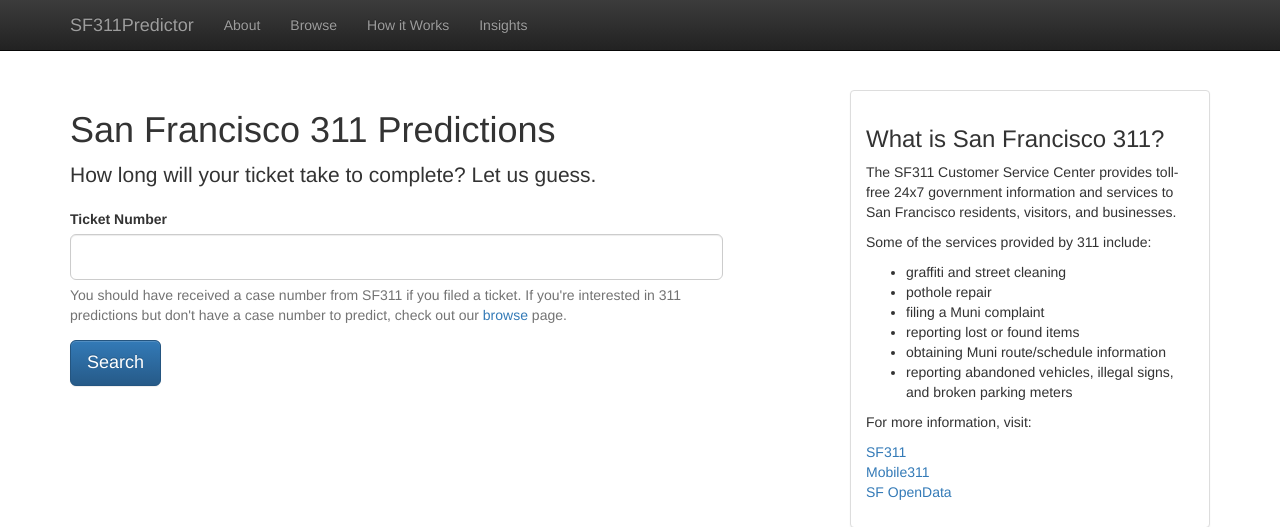
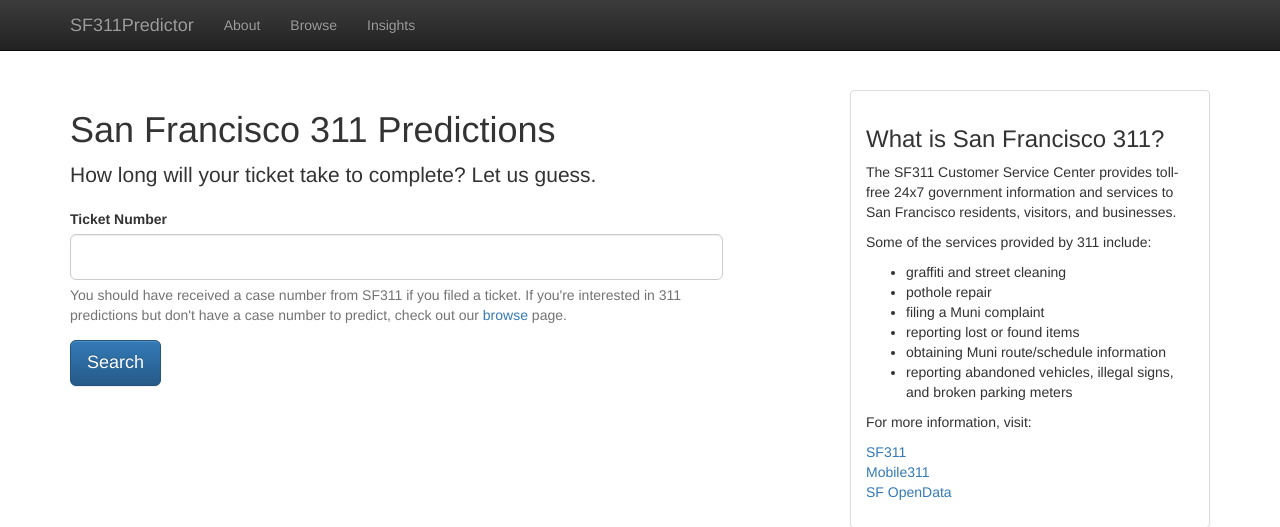
Before and after one commit to pwgerman/311, a Flask app: page / in a window 1280 px wide. Shown: the top 527 px of the page. Run offline with Flask 2, Linux system fonts and the light colour scheme; some libraries are stand-ins or nearby versions.

Commit message:
Hide "how it works" layout link

```diff
--- a/web/templates/layout.html
+++ b/web/templates/layout.html
@@ -40,7 +40,7 @@
           <ul class="nav navbar-nav">
             <li><a href="/about">About</a></li>
             <li><a href="#browse">Browse</a></li>
-            <li><a href="#howitworks">How it Works</a></li>
+            <!--<li><a href="#howitworks">How it Works</a></li>-->
             <li><a href="/insights">Insights</a></li>
           </ul>
         </div><!--/.nav-collapse -->
```
